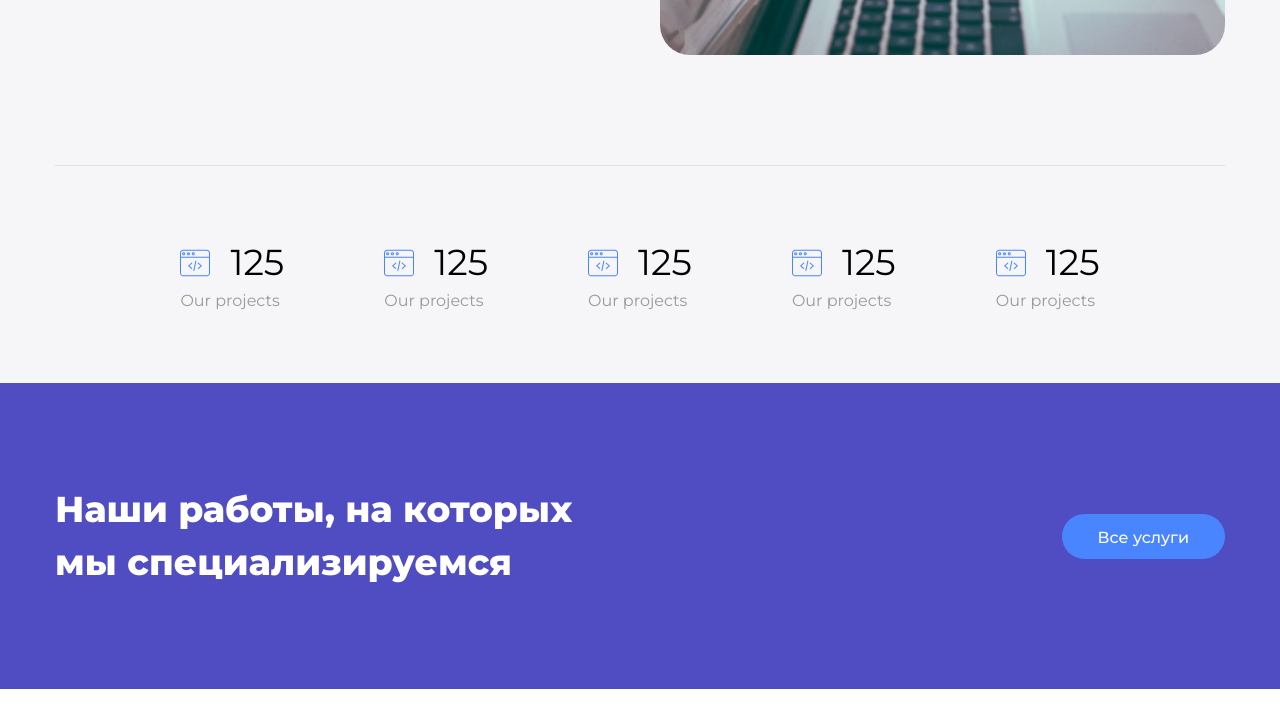
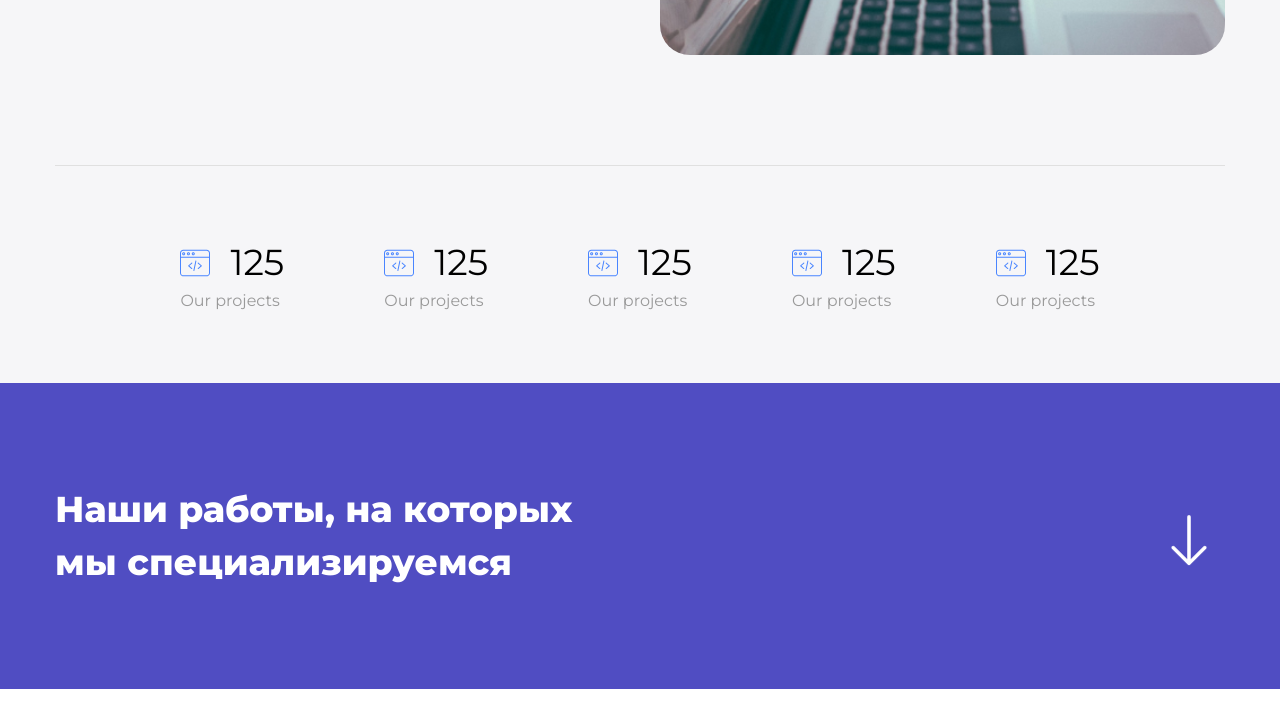
Before and after one commit to arstrybuh257/ITCompany, a plain HTML site: page index.html in a window 1280 px wide. Shown: the part 2011-2738 px from the top of the page. Drawn offline with Linux system fonts and the light colour scheme.

Commit message:
Add files via upload

```diff
--- a/css/style.css
+++ b/css/style.css
@@ -168,6 +168,7 @@ select {
 
 .header {
   height: 100vh;
+  min-height: 450px;
   color: #fff;
 
   background-repeat: no-repeat;
@@ -415,13 +416,36 @@ padding-bottom: 100px;
   -webkit-box-pack: justify;
       -ms-flex-pack: justify;
           justify-content: space-between;
-  -webkit-box-align: center;
-      -ms-flex-align: center;
-          align-items: center;
+  -webkit-box-align: flex-start;
+      -ms-flex-align: flex-start;
+          align-items: flex-start;
 }
 
 .section-banner h2{
   width: 50%;
+}
+
+.section-banner .btn {
+  background: none;
+  width: 50px;
+  height: 50px;
+  position: relative;
+
+  animation: btn-moove 2s ease infinite;
+}
+
+.section-banner .btn svg{
+  width: 50px;
+  height: 50px;
+  position: absolute;
+  top: 0;
+  left: 50%;
+  transform: translateX(-50%);
+}
+@keyframes btn-moove {
+  100% {
+    transform: translateY(40px);
+  }
 }
 
 .section-research-wrapper {
@@ -926,6 +950,10 @@ line-height: 22px;
     padding: 10px;
   }
 
+  .section-banner {
+    padding-bottom: 100px;
+  }
+
   .section-form__inner {
     padding: 60px 40px
   }
--- a/index.html
+++ b/index.html
@@ -140,7 +140,16 @@
       <div class="section-banner__inner container">
         <h2>Наши работы, на которых
           мы специализируемся</h2>
-        <a href="#" class="btn btn-blue">Все услуги</a>
+        <a href="#" class="btn btn-blue"><svg xmlns="http://www.w3.org/2000/svg"
+            xmlns:xlink="http://www.w3.org/1999/xlink" version="1.1" id="Capa_1" x="0px" y="0px"
+            viewBox="0 0 31.49 31.49" style="enable-background:new 0 0 31.49 31.49;" xml:space="preserve" width="512px"
+            height="512px" class="">
+            <g transform="matrix(-1.83697e-16 1 -1 -1.83697e-16 31.49 5.32907e-15)">
+              <path
+                d="M21.205,5.007c-0.429-0.444-1.143-0.444-1.587,0c-0.429,0.429-0.429,1.143,0,1.571l8.047,8.047H1.111  C0.492,14.626,0,15.118,0,15.737c0,0.619,0.492,1.127,1.111,1.127h26.554l-8.047,8.032c-0.429,0.444-0.429,1.159,0,1.587  c0.444,0.444,1.159,0.444,1.587,0l9.952-9.952c0.444-0.429,0.444-1.143,0-1.571L21.205,5.007z"
+                data-original="#1E201D" class="active-path" data-old_color="#1E201D" fill="#FFFFFF" />
+            </g>
+          </svg></a>
       </div>
     </section>
 
@@ -263,7 +272,7 @@
         <form action="#">
           <div class="row row-1">
             <input type="text" name="name" autocomplete="off" placeholder="Как к вам обращатся">
-            <input type="email" name="email"  placeholder="Почта">
+            <input type="email" name="email" placeholder="Почта">
           </div>
           <div class="row row-2">
             <select name="hobby">
```
Also changed, not shown: images/arrow-down.svg (added). Lines whose indentation alone changed are shown as unchanged.
